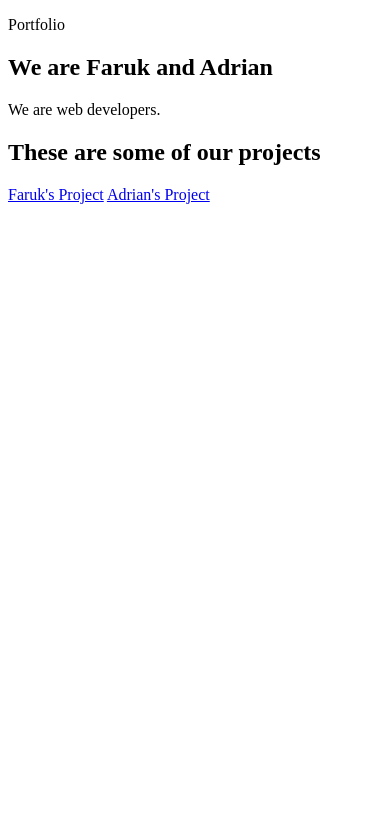
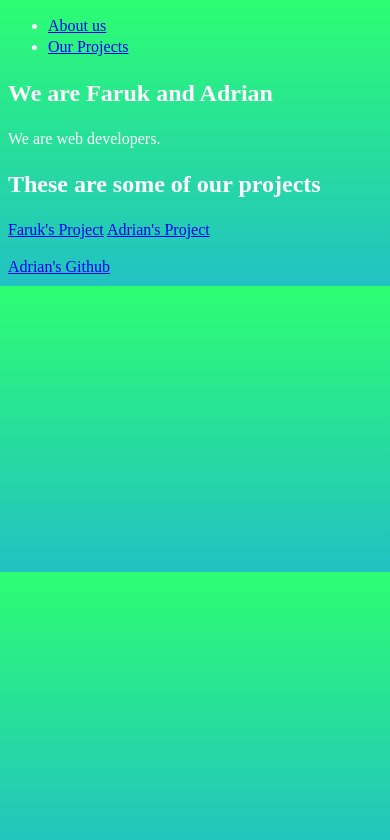
Before and after one commit to AdrianCSM/Personal-Portfolio, a plain HTML site: page index.html in a window 390 px wide. Drawn offline with Linux system fonts and the light colour scheme.

Commit message:
changed the navbar a little bit, added links to my profile and added a media query and a background

```diff
--- a/css/style.css
+++ b/css/style.css
@@ -0,0 +1,26 @@
+:root {
+    --main-white: #ffff;
+    --main-green: #00FF00;
+    --main-grey: #808080;
+    --main-black: #000000;
+
+}
+
+
+@media (max-width: 30em){
+    html {
+        font-size : 50%
+    }
+}
+
+
+
+body {
+    background: rgb(34,193,195);
+    background: linear-gradient(0deg, rgba(34,193,195,1) 0%, rgba(45,253,114,1) 100%);
+    font-family: ;
+    font-size: 2rem;
+    font-weight: 400;
+    line-height: 1.3;
+    color: var(--main-white);
+}
--- a/index.html
+++ b/index.html
@@ -6,12 +6,20 @@
     <link rel="stylesheet" href="css/style.css">
   </head>
 
+
+
   <body>
     <script src="https://cdn.freecodecamp.org/testable-projects-fcc/v1/bundle.js"></script>
     <nav id="navbar">
-      <p>Portfolio</p>
-    </nav>
-
+        <ul class="nav-list">
+            <li>
+                <a href="#welcome-section">About us</a>
+            </li>
+            <li>
+                <a href="#projects">Our Projects</a>
+            </li>
+        </ul>
+      </nav>
     <section
 id="welcome-section"
 class="welcome-section">
@@ -27,7 +35,21 @@ class="welcome-section">
         <a href="https://adriancsm.github.io/Recipes/">Adrian's Project</a>
       </p>
     </section>
+<a
+href="https://github.com/AdrianCSM"
+id="profile-link"
+target="_blank">
+
+Adrian's Github
+
+</a>
 
     <script  src="js/index.js"></script>
   </body>
 </html>
+
+    <!-- <section id="contact" class="contact">
+    <div class="contact-links">
+       <a href="https://github.com/AdrianCSM" id="profile-link">Adrian's GitHub</a>
+    </div>
+    </section> -->
```
